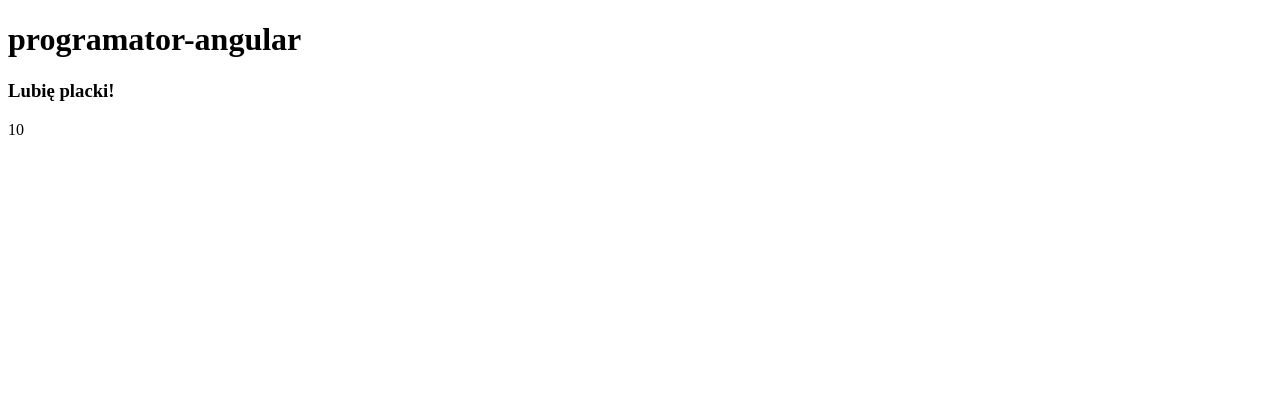
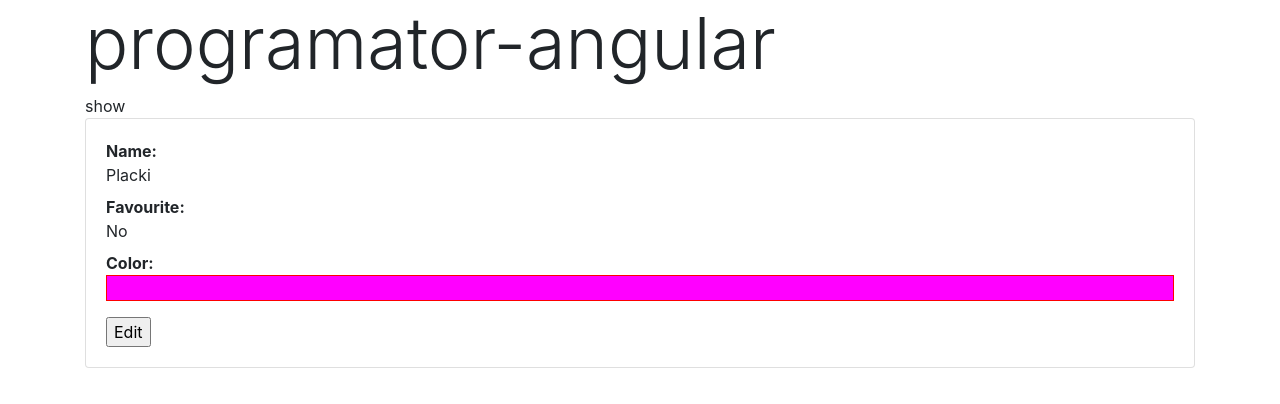
Before and after one commit to ev45ive/programator-angular, an Angular app: page / in a window 1280 px wide. Shown: the top 404 px of the page. Built offline with nearby package versions, Linux system fonts and the light colour scheme.

Commit message:
Properities, styles, values, events

```diff
--- a/angular.json
+++ b/angular.json
@@ -28,6 +28,7 @@
               "src/assets"
             ],
             "styles": [
+              "node_modules/bootstrap/dist/css/bootstrap.css",
               "src/styles.scss"
             ],
             "scripts": []
--- a/package.json
+++ b/package.json
@@ -19,6 +19,7 @@
     "@angular/platform-browser": "~8.2.14",
     "@angular/platform-browser-dynamic": "~8.2.14",
     "@angular/router": "~8.2.14",
+    "bootstrap": "^4.4.1",
     "rxjs": "~6.4.0",
     "tslib": "^1.10.0",
     "zone.js": "~0.9.1"
--- a/src/app/app.component.html
+++ b/src/app/app.component.html
@@ -1,5 +1,12 @@
-<h1>{{ title }}</h1>
 
-<h3>{{ subtitle }}</h3>
+<div class="container">
+  <div class="row">
+    <div class="col">
 
-<p>{{ counter }} </p>
+      <h1 class="display-3">{{ title }}</h1>
+
+      <app-playlist></app-playlist>
+
+    </div>
+  </div>
+</div>
--- a/src/app/app.module.ts
+++ b/src/app/app.module.ts
@@ -3,10 +3,12 @@ import { NgModule } from '@angular/core';
 
 import { AppRoutingModule } from './app-routing.module';
 import { AppComponent } from './app.component';
+import { PlaylistComponent } from './playlist/playlist.component';
 
 @NgModule({
   declarations: [
-    AppComponent
+    AppComponent,
+    PlaylistComponent
   ],
   imports: [
     BrowserModule,
--- /dev/null
+++ b/src/app/playlist/playlist.component.html
@@ -0,0 +1,42 @@
+{{ mode }}
+
+<div class="card" [hidden]="this.mode !== 'show'">
+  <div class="card-body">
+    <dl>
+      <dt>Name:</dt>
+      <dd>{{ playlist.name }}</dd>
+
+      <dt>Favourite:</dt>
+      <dd>
+        {{ playlist.favorite ? "Yes" : "No" }}
+      </dd>
+
+      <dt>Color:</dt>
+      <dd
+        style="border: 1px solid red"
+        [style.color]="playlist.color"
+        [style.background-color]="playlist.color"
+      >
+        {{ playlist.color }}
+      </dd>
+    </dl>
+
+    <input type="button" value="Edit" (click)="edit()" />
+  </div>
+</div>
+
+<div class="card" [hidden]="this.mode !== 'edit'">
+  <div class="card-body">
+
+    <div class="form-group">
+      <label>Name:</label>
+      <input type="text" class="form-control"
+        [value]="playlist.name"
+        (input)="playlist.name = $event.target.value"
+      />
+      {{ 170 - playlist.name.length }} / 170
+    </div>
+
+    <input type="button" value="Cancel" (click)="cancel()" />
+  </div>
+</div>
--- /dev/null
+++ b/src/app/playlist/playlist.component.ts
@@ -0,0 +1,29 @@
+import { Component, OnInit } from "@angular/core";
+
+@Component({
+  selector: "app-playlist",
+  templateUrl: "./playlist.component.html",
+  styleUrls: ["./playlist.component.scss"]
+})
+export class PlaylistComponent implements OnInit {
+  mode = "show";
+
+  playlist: Playlist = {
+    id: 123,
+    name: "Placki",
+    color: "#ff00ff",
+    favorite: false
+  };
+
+  edit() {
+    this.mode = "edit";
+  }
+
+  cancel() {
+    this.mode = "show";
+  }
+
+  constructor() {}
+
+  ngOnInit() {}
+}
```
Also changed, not shown: src/app/playlist/playlist.component.scss (added), 1 other file (tests, documents, lock files or other folders).
